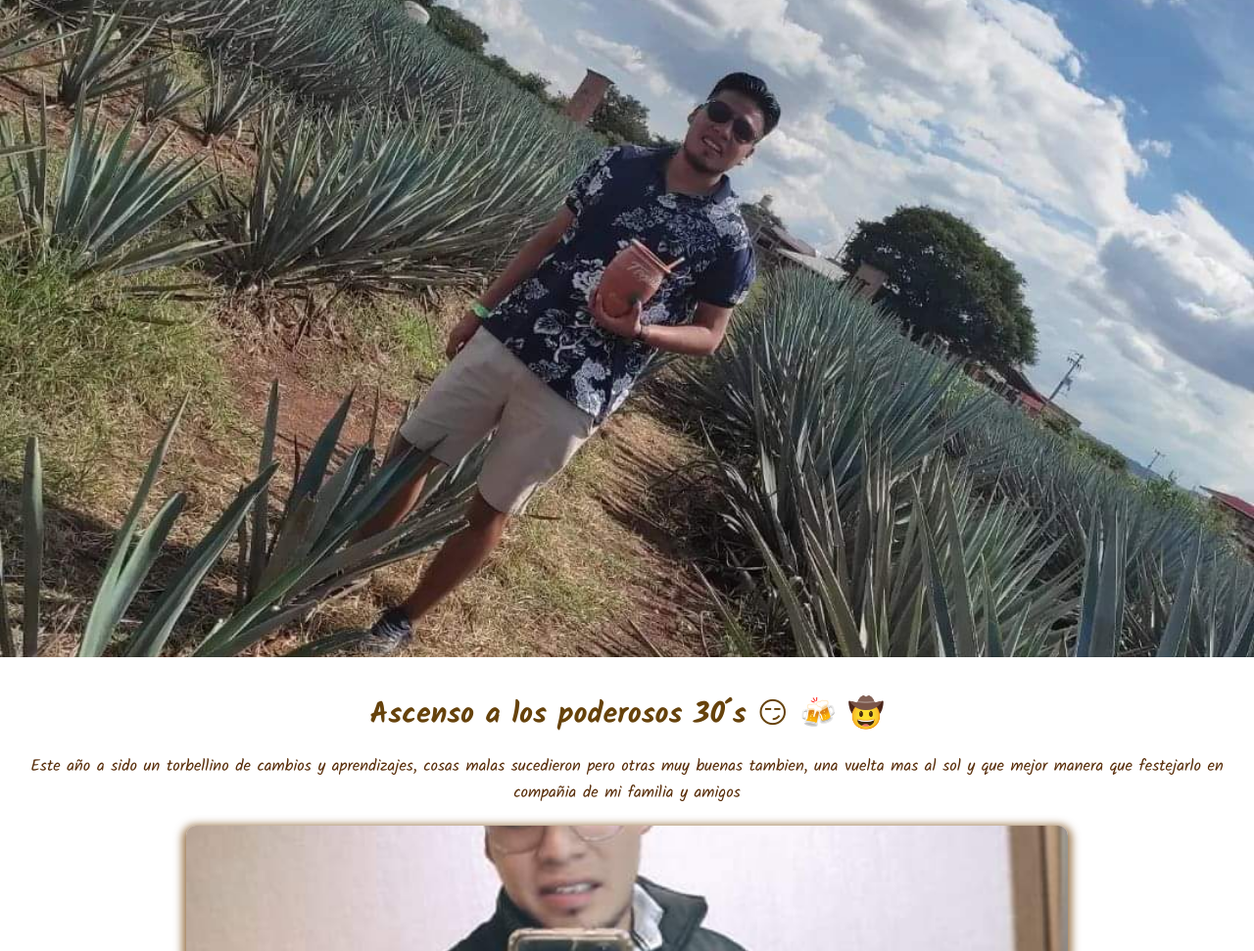
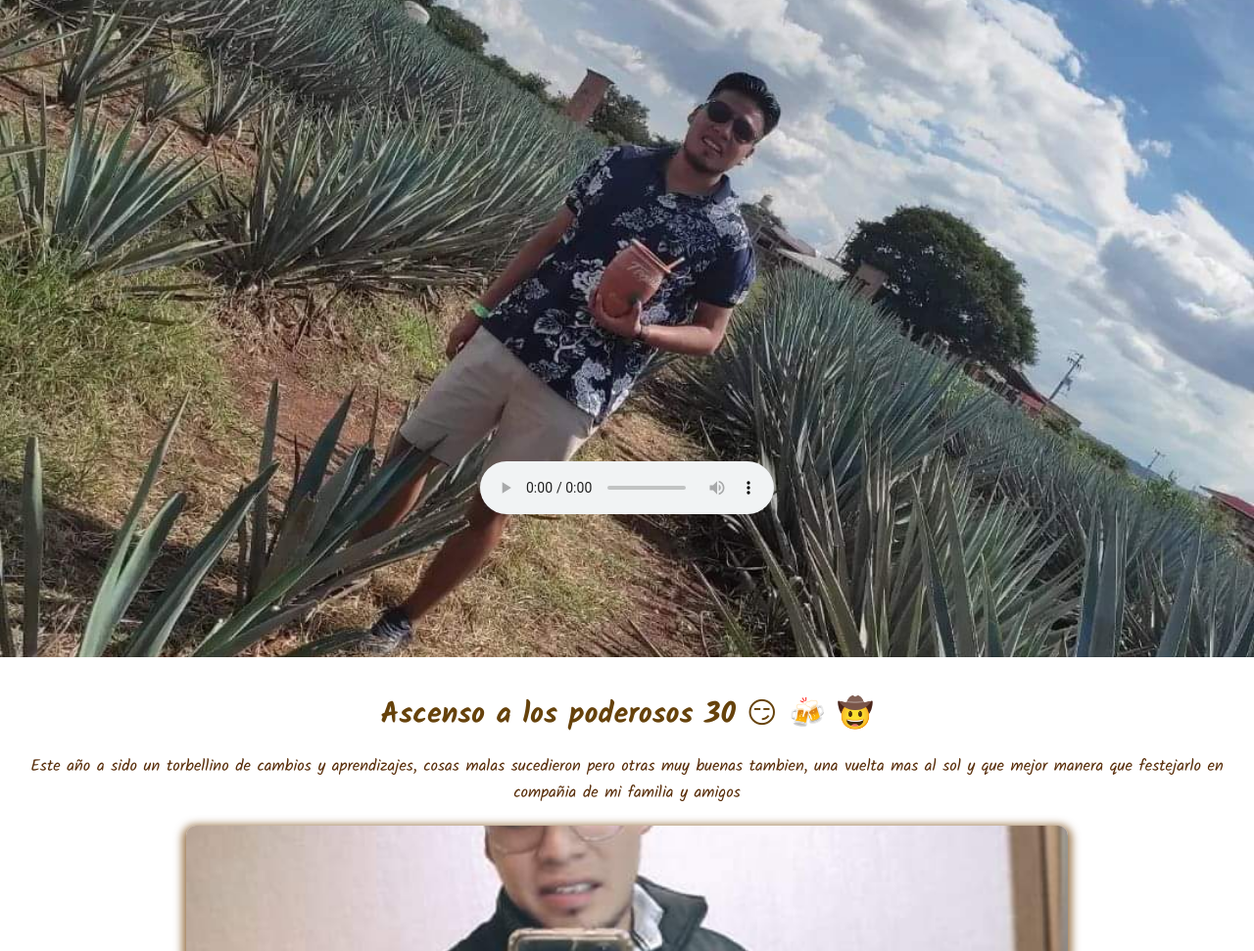
Before and after one commit to Danielitorc/InvitacionDani, a plain HTML site: page index.html in a window 1280 px wide. Shown: the part 129-1100 px from the top of the page at 98% size. Drawn offline with Linux system fonts and the light colour scheme; a web font is replaced by a local one.

Commit message:
terminado 5

```diff
--- a/index.html
+++ b/index.html
@@ -25,14 +25,14 @@
         </nav>
 
         <h2 class="texto_header">
-            <div class="audio-container"><audio src="img/El Taca Taca Ta.mp3" autoplay></audio></div></h2>
+            <div class="audio-container"><audio src="img/El Taca Taca Ta.mp3" autoplay controls></audio></div></h2>
 
     </header>
 
 
     <div id="animado" class="album navegacion">
 
-        <h3> Ascenso a los poderosos 30´s &#128527; &#127867;	&#129312;</h3>
+        <h3> Ascenso a los poderosos 30 &#128527; &#127867;	&#129312;</h3>
 
         <p class="texto" >Este año a sido un torbellino de cambios y aprendizajes, cosas malas sucedieron pero otras muy buenas tambien, una vuelta mas al sol y que mejor manera que festejarlo en compañia de mi familia y amigos</p>
         <div class="contenido contenedor-slider">
```
